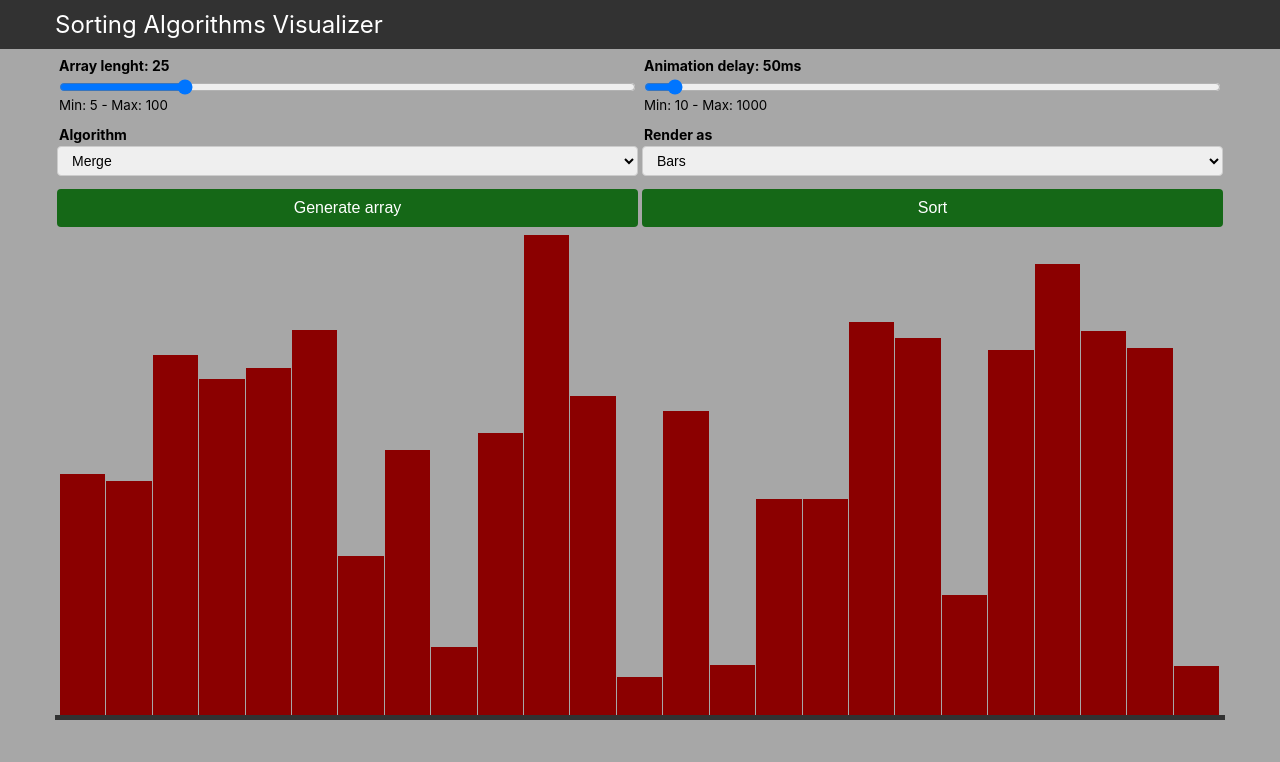
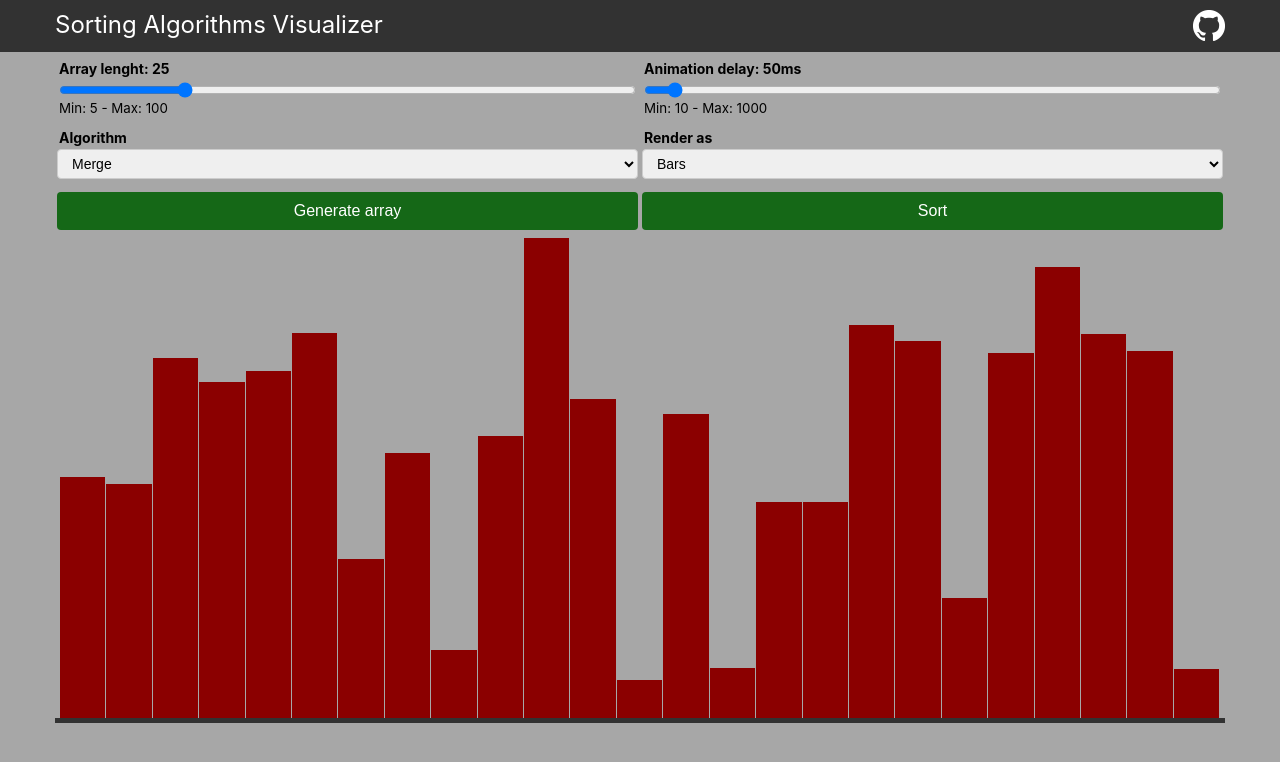
Before and after one commit to santiagogarcia97/sorting-visualizer-react, a React (Create React App) app: page / in a window 1280 px wide. Shown: the top 762 px of the page. Built offline with nearby package versions, Linux system fonts and the light colour scheme; the HTML template or start-up script is replaced by a standard one.

Commit message:
github logo added to topbar

```diff
--- a/src/MainPage/Topbar.js
+++ b/src/MainPage/Topbar.js
@@ -3,7 +3,12 @@ import React from 'react'
 const Topbar = () => {
   return (
     <nav>
-      <div className="container">Sorting Algorithms Visualizer</div>
+      <div className="container">
+        <span>Sorting Algorithms Visualizer</span>
+        <a href="https://github.com/santiagogarcia97/sorting-visualizer-react">
+          <img src="github.png" alt="github" />
+        </a>
+      </div>
     </nav>
   )
 }
--- a/src/index.css
+++ b/src/index.css
@@ -17,6 +17,11 @@ nav {
   background-color: #323232;
   padding-top: 10px;
   padding-bottom: 10px;
+
+}
+img {
+  float: right;
+  display: inline-block;
 }
 
 .h-100 {
```
Also changed, not shown: public/github.png (added).
